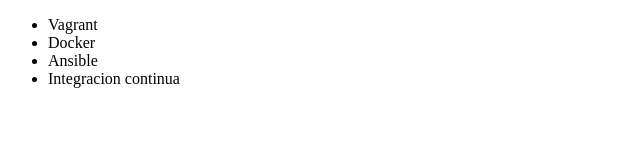
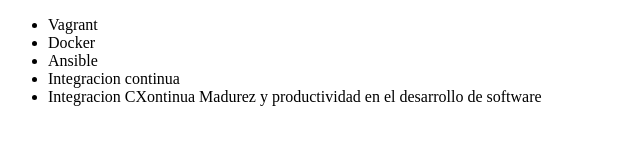
Before and after one commit to Johamaster04/alura-git, a plain HTML site: page index.html in a window 1280 px wide. Shown: the whole page, without its empty margins (0-640 px from the left). Drawn offline with Linux system fonts and the light colour scheme.

Commit message:
Agregando otro elemento a la lista

```diff
--- a/index.html
+++ b/index.html
@@ -12,6 +12,7 @@
             <li> Docker </li>
             <li> Ansible </li>
             <li> Integracion continua</li>
+            <li>Integracion CXontinua Madurez y productividad en el desarrollo de software</li>
         </ul>
 </body>
 </html>
```
